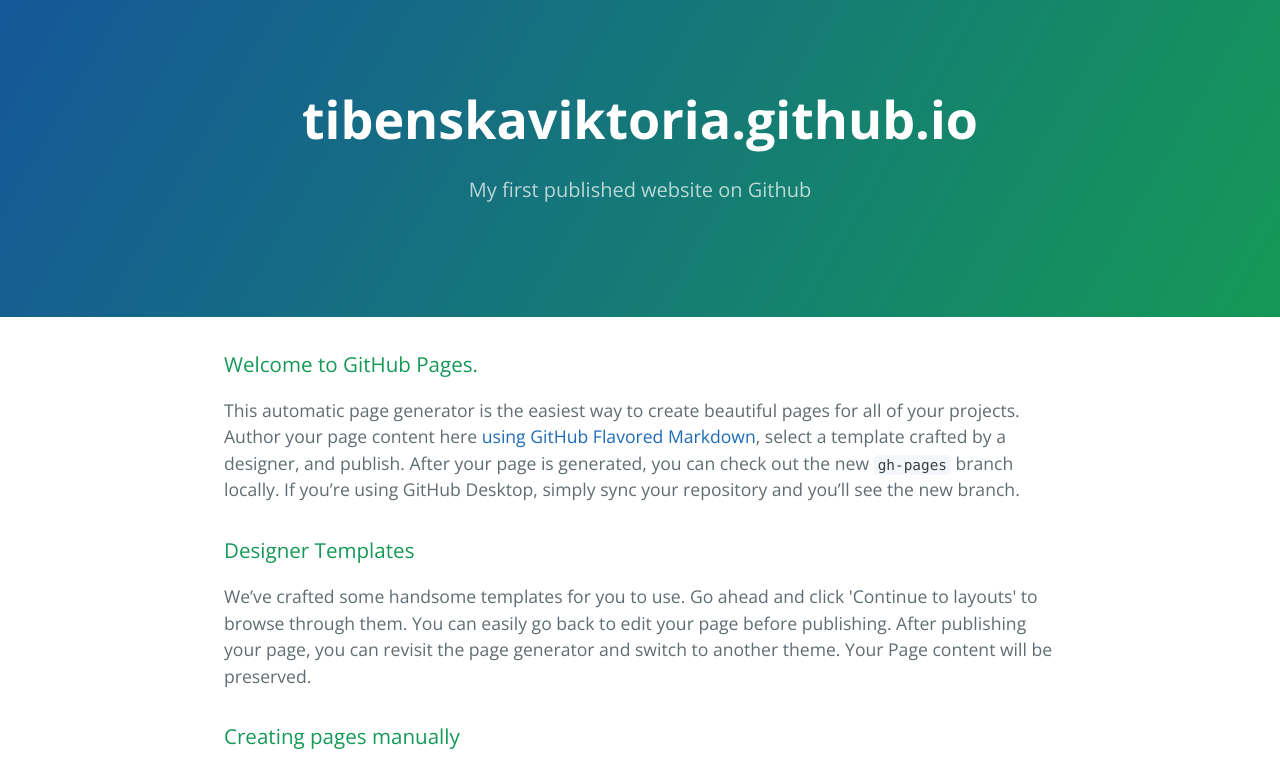
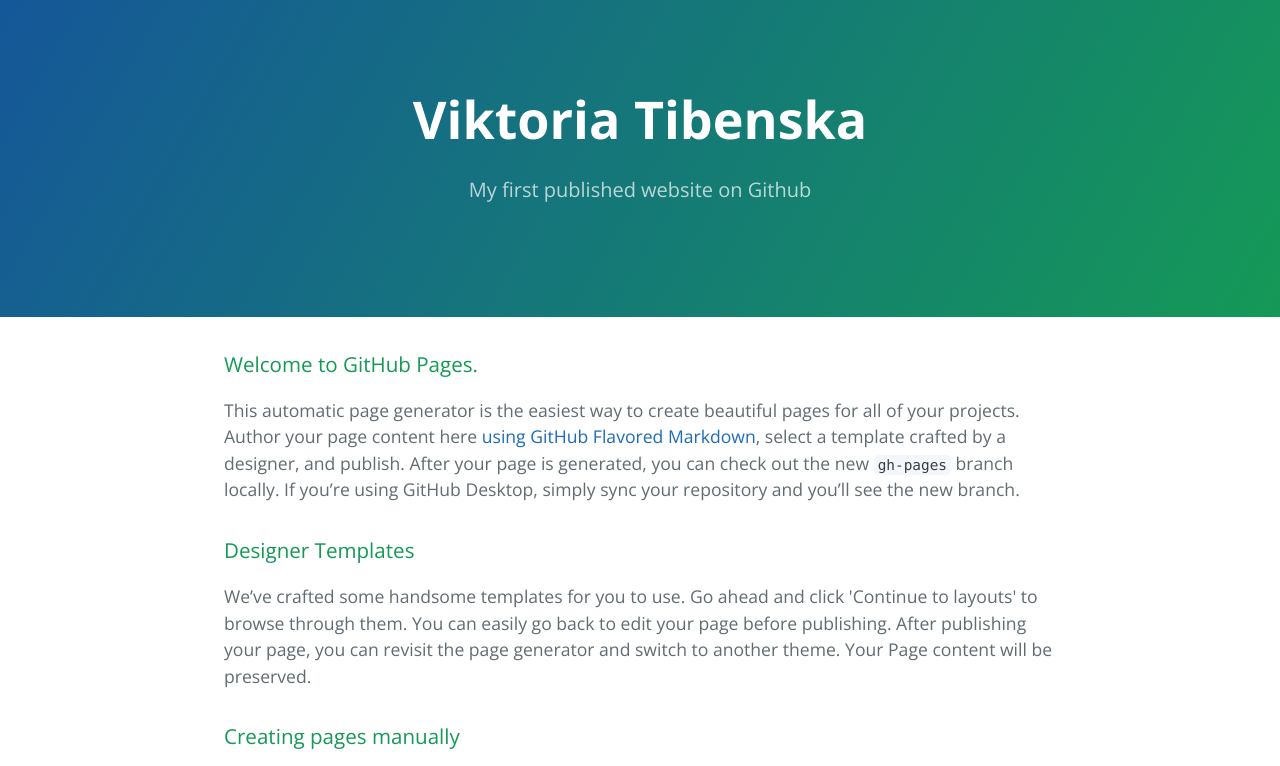
Before and after one commit to tibenskaviktoria/tibenskaviktoria.github.io, a plain HTML site: page index.html in a window 1280 px wide. Shown: the top 766 px of the page. Drawn offline with nearby package versions, Linux system fonts and the light colour scheme.

Commit message:
title change

```diff
--- a/index.html
+++ b/index.html
@@ -11,7 +11,7 @@
   </head>
   <body>
     <section class="page-header">
-      <h1 class="project-name">tibenskaviktoria.github.io</h1>
+      <h1 class="project-name">Viktoria Tibenska</h1>
       <h2 class="project-tagline">My first published website on Github</h2>
     </section>
 
```
